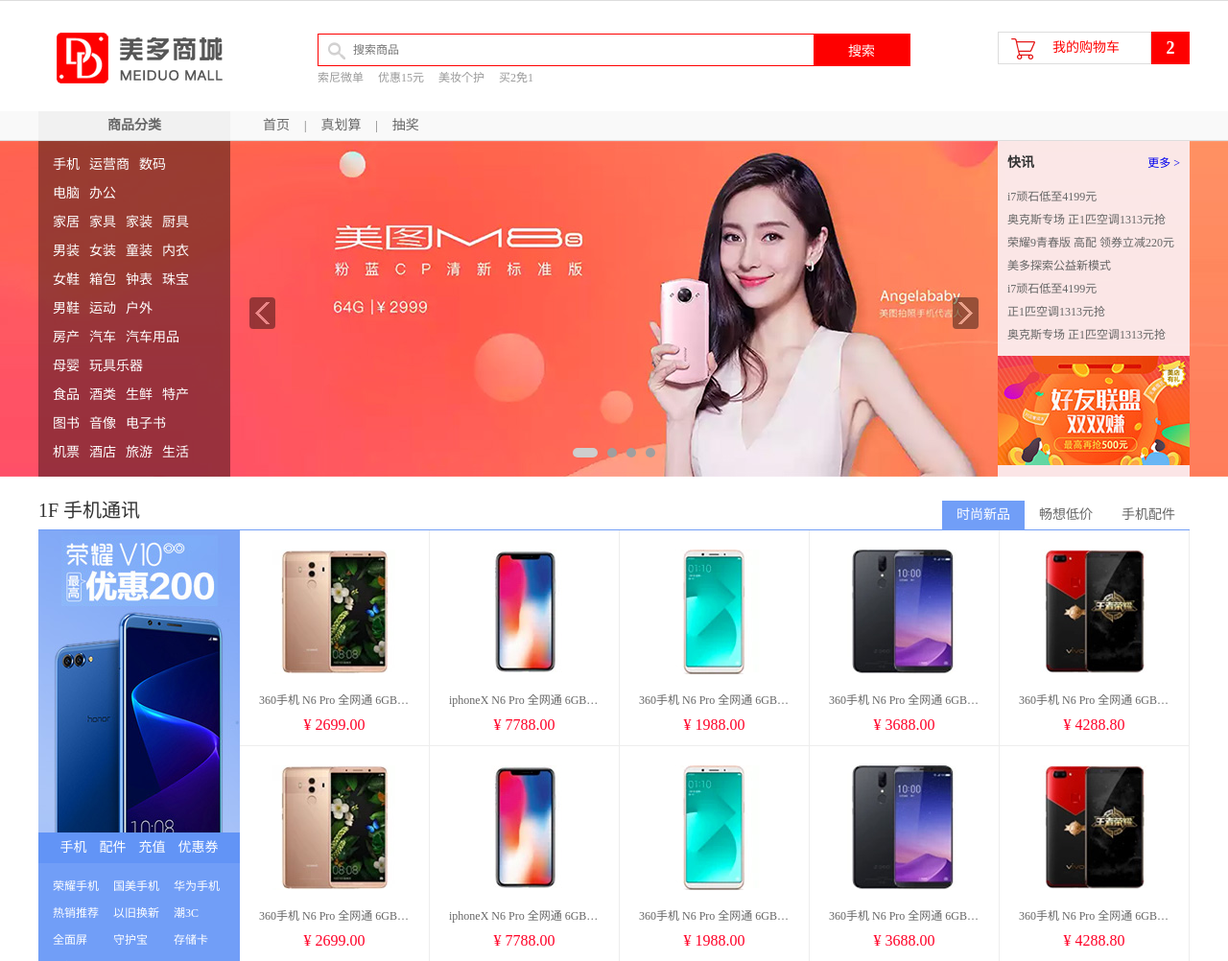
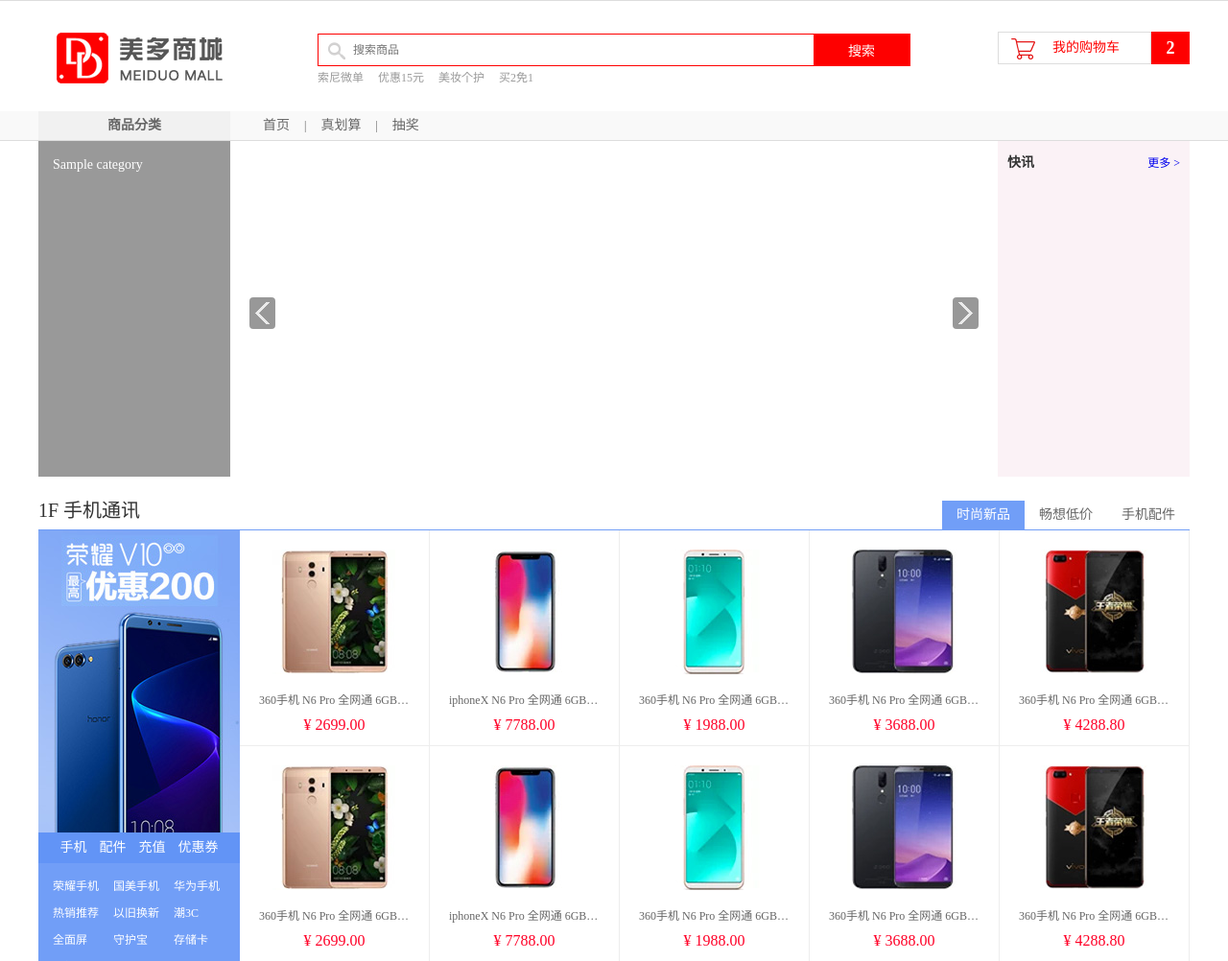
Before and after one commit to YeleZY/meiduo_mall27, a Django app: page / in a window 1280 px wide. Shown: the part 29-1031 px from the top of the page at 96% size. Run offline with Django 3.2, Linux system fonts and the light colour scheme; tables that the repository leaves empty hold one stand-in row (values such as "Sample post"); parts of the project's set-up code (start-up, migrations or seed data) failed here and were passed over.

Commit message:
展示首页商品频道分类

```diff
--- /dev/null
+++ b/meiduo_mall/meiduo_mall/apps/contents/utils.py
@@ -0,0 +1,44 @@
+from goods.models import GoodsChannel
+
+
+def get_categories():
+    """返回商品类别数据"""
+
+    # 包装商品分类数据大字典
+    categories = {}
+    # 查询所有商品分组数据
+    goods_channel_qs = GoodsChannel.objects.order_by('group_id', 'sequence')
+
+    # 遍历商品频道查询集
+    for channel_model in goods_channel_qs:
+
+        # 获取当前组号
+        group_id = channel_model.group_id
+
+        # 判断组号在字典的key中是否存在,不存在,再去准备新字典
+        if group_id not in categories:
+            categories[group_id] = {
+                'channels': [],
+                'sub_cats': []
+            }
+        # 通过商品频道获取到一一对应的一级类别模型
+        cat1 = channel_model.category
+        # 为一级类别多定义一个url属性
+        cat1.url = channel_model.url
+
+        # 把一级类别添加到当前组中
+        categories[group_id]['channels'].append(cat1)
+
+        # 获取指定一级下面的所有二级类别
+        cat2_qs = cat1.subs.all()
+        # 遍历当前所有的二级查询集,给每个二级类别多定义一个sub_cats属性,用来记录它下面的所有三级
+        for cat2 in cat2_qs:
+            # 获取指定二级下面的所有三级
+            cat3_qs = cat2.subs.all()
+            # 将当前二级下面的所有三级类别存储到cat2的sbu_cats属性上
+            cat2.sub_cats = cat3_qs
+            # 将当前组中的每一个二级添加到sub_cats key对应的列表中
+            categories[group_id]['sub_cats'].append(cat2)
+    from pprint import pprint
+    pprint(categories)
+    return categories
--- a/meiduo_mall/meiduo_mall/apps/contents/views.py
+++ b/meiduo_mall/meiduo_mall/apps/contents/views.py
@@ -1,6 +1,8 @@
 from django.shortcuts import render
 from django.views import View
 
+from contents.models import ContentCategory
+from contents.utils import get_categories
 from goods.models import GoodsCategory, GoodsChannel
 
 """
@@ -23,30 +25,19 @@ class IndexView(View):
 
     def get(self, request):
 
-        # 包装商品分类数据大字典
-        categories = {}
-        # 查询所有商品分组数据
-        goods_channel_qs = GoodsChannel.objects.order_by('group_id', 'sequence')
-
-        # 遍历商品频道查询集
-        for channel_model in goods_channel_qs:
-
-            # 获取当前组号
-            group_id = channel_model.group_id
-
-            if group_id not in categories:
-                categories[group_id] = {
-                    'channels': [],
-                    'sub_cats': []
-                }
-            # 通过商品频道获取到一一对应的一级类别模型
-            cat1 = channel_model.category
-            cat1.url = channel_model.url
-            # 把一级类别添加到当前组中
-            categories[group_id]['channels'].append(cat1)
+        # 定义一个大字典用来装所有广告
+        contents = {}
+        # 获取出所有广告类别数据
+        content_category_qs = ContentCategory.objects.all()
+        for content_category in content_category_qs:
+            # 包装每种类型的广告数据
+            contents[content_category.key] = content_category.content_set.filter(status=True).order_by('sequence')
 
 
+
+        # 包装要渲染的数据
         context = {
-            'categories': categories
+            'categories': get_categories(),  # 商品分类数据
+            'contents': contents,  # 广告内容
         }
         return render(request, 'index.html', context)
--- a/meiduo_mall/meiduo_mall/templates/index.html
+++ b/meiduo_mall/meiduo_mall/templates/index.html
@@ -87,30 +87,33 @@
 
 	<div class="pos_center_con clearfix">
 		<ul class="slide">
-			<li><a href="#"><img src="../static/images/slide01.jpg" alt="幻灯片01"></a></li>
-			<li><a href="#"><img src="../static/images/slide02.jpg" alt="幻灯片02"></a></li>
-			<li><a href="#"><img src="../static/images/slide03.jpg" alt="幻灯片03"></a></li>
-			<li><a href="#"><img src="../static/images/slide04.jpg" alt="幻灯片04"></a></li>
+            {% for content in contents.index_lbt %}
+			<li><a href="{{ content.url }}"><img src="{{ content.image }}" alt="{{ content.title }}"></a></li>
+			{% endfor %}
 		</ul>
 		<div class="prev"></div>
 		<div class="next"></div>
 		<ul class="points">
 		</ul>
 		<ul class="sub_menu">
+            {% for group in categories.values() %}
 			<li>
 				<div class="level1">
-					<a href="http://shouji.jd.com/">手机</a><a href="#">运营商</a><a href="#">数码</a>
+					{% for channel in group.channels %}
+                    <a href="{{ channel.url }}">{{ channel.name }}</a>
+                    {% endfor %}
 				</div>
 				<div class="level2">
+                    {% for cat2 in group.sub_cats %}
 					<div class="list_group">
-						<div class="group_name fl">手机通讯 &gt;</div>
+						<div class="group_name fl">{{ cat2.name }}&gt; &gt;</div>
 						<div class="group_detail fl">
-							<a href="../static/list.html">手机</a>
-							<a href="#">对讲机</a>
-							<a href="#">以旧换新</a>
-							<a href="#">手机维修</a>
+							{% for cat3 in cat2.sub_cats %}
+							<a href="/list/{{ cat3.id }}/1/">{{ cat3.name }}</a>
+                            {% endfor %}
 						</div>
 					</div>
+                    {% endfor %}
 					<div class="list_group">
 						<div class="group_name fl">运营商 &gt;</div>
 						<div class="group_detail fl">
@@ -127,151 +130,8 @@
 						</div>
 					</div>
 				</div>
-			</li>
-			<li>
-				<div class="level1">
-					<a href="#">电脑</a><a href="#">办公</a>
-				</div>
-				<div class="level2">
-					<div class="list_group">
-						<div class="group_name fl">电脑 &gt;</div>
-						<div class="group_detail fl">
-							<a href="#">曲面电视</a>
-							<a href="#">超薄电视</a>
-							<a href="#">HDR电视</a>
-							<a href="#">OLED电视</a>
-							<a href="#">4K超清电视</a>
-							<a href="#">人工智能电视</a>
-							<a href="#">55英寸</a>
-							<a href="#">65英寸</a>
-						</div>
-					</div>
-				</div>
-			</li>
-			<li>
-				<div class="level1">
-					<a href="#">家居</a><a href="#">家具</a><a href="#">家装</a><a href="#">厨具</a>
-				</div>
-				<div class="level2">
-					<div class="list_group">
-						<div class="group_name fl">家具 &gt;</div>
-						<div class="group_detail fl">
-							<a href="#">曲面电视</a>
-							<a href="#">超薄电视</a>
-							<a href="#">HDR电视</a>
-							<a href="#">OLED电视</a>
-							<a href="#">4K超清电视</a>
-							<a href="#">人工智能电视</a>
-							<a href="#">55英寸</a>
-							<a href="#">65英寸</a>
-						</div>
-					</div>
-				</div>
-			</li>
-			<li>
-				<div class="level1">
-					<a href="#">男装</a><a href="#">女装</a><a href="#">童装</a><a href="#">内衣</a>
-				</div>
-				<div class="level2">
-					<div class="list_group">
-						<div class="group_name fl">男装 &gt;</div>
-						<div class="group_detail fl">
-							<a href="#">男装</a>
-						</div>
-					</div>
-				</div>
-			</li>
-			<li>
-				<div class="level1">
-					<a href="#">女鞋</a><a href="#">箱包</a><a href="#">钟表</a><a href="#">珠宝</a>
-				</div>
-				<div class="level2">
-					<div class="list_group">
-						<div class="group_name fl">女鞋 &gt;</div>
-						<div class="group_detail fl">
-							<a href="#">女鞋</a>
-						</div>
-					</div>
-				</div>
-			</li>
-			<li>
-				<div class="level1">
-					<a href="#">男鞋</a><a href="#">运动</a><a href="#">户外</a>
-				</div>
-				<div class="level2">
-					<div class="list_group">
-						<div class="group_name fl">男鞋 &gt;</div>
-						<div class="group_detail fl">
-							<a href="#">男鞋</a>
-						</div>
-					</div>
-				</div>
-			</li>
-			<li>
-				<div class="level1">
-					<a href="#">房产</a><a href="#">汽车</a><a href="#">汽车用品</a>
-				</div>
-				<div class="level2">
-					<div class="list_group">
-						<div class="group_name fl">汽车用品 &gt;</div>
-						<div class="group_detail fl">
-							<a href="#">汽车用品</a>
-						</div>
-					</div>
-				</div>
-			</li>
-			<li>
-				<div class="level1">
-					<a href="#">母婴</a><a href="#">玩具乐器</a>
-				</div>
-				<div class="level2">
-					<div class="list_group">
-						<div class="group_name fl">玩具乐器 &gt;</div>
-						<div class="group_detail fl">
-							<a href="#">玩具乐器</a>
-						</div>
-					</div>
-				</div>
-			</li>
-			<li>
-				<div class="level1">
-					<a href="#">食品</a><a href="#">酒类</a><a href="#">生鲜</a><a href="#">特产</a>
-				</div>
-				<div class="level2">
-					<div class="list_group">
-						<div class="group_name fl">食品 &gt;</div>
-						<div class="group_detail fl">
-							<a href="#">食品</a>
-						</div>
-					</div>
-				</div>
-			</li>
-			<li>
-				<div class="level1">
-					<a href="#">图书</a><a href="#">音像</a><a href="#">电子书</a>
-				</div>
-				<div class="level2">
-					<div class="list_group">
-						<div class="group_name fl">图书 &gt;</div>
-						<div class="group_detail fl">
-							<a href="#">图书</a>
-						</div>
-					</div>
-				</div>
-			</li>
-			<li>
-				<div class="level1">
-					<a href="#">机票</a><a href="#">酒店</a><a href="#">旅游</a><a href="#">生活</a>
-				</div>
-				<div class="level2">
-					<div class="list_group">
-						<div class="group_name fl">机票 &gt;</div>
-						<div class="group_detail fl">
-							<a href="#">机票</a>
-						</div>
-					</div>
-				</div>
-			</li>
+            </li>
+            {% endfor %}
 		</ul>
 
 		<div class="news">
@@ -280,15 +140,13 @@
 				<a href="#">更多 &gt;</a>
 			</div>
 			<ul class="news_list">
-				<li><a href="#">i7顽石低至4199元</a></li>
-				<li><a href="#">奥克斯专场 正1匹空调1313元抢</a></li>
-				<li><a href="#">荣耀9青春版 高配 领券立减220元</a></li>
-				<li><a href="#">美多探索公益新模式</a></li>
-				<li><a href="#">i7顽石低至4199元</a></li>
-				<li><a href="#">正1匹空调1313元抢</a></li>
-				<li><a href="#">奥克斯专场 正1匹空调1313元抢</a></li>
+                {% for content in contents.index_kx %}
+				<li><a href="{{ content.url }}">i{{ content.title }}</a></li>
+                {% endfor %}
 			</ul>
-			<a href="#" class="advs"><img src="../static/images/adv01.jpg"></a>
+            {% for content in contents.index_ytgg %}
+			<a href="{{ content.url }}" class="advs"><img src="{{ content.image }}"></a>
+            {% endfor %}
 		</div>
 	</div>
 
```
